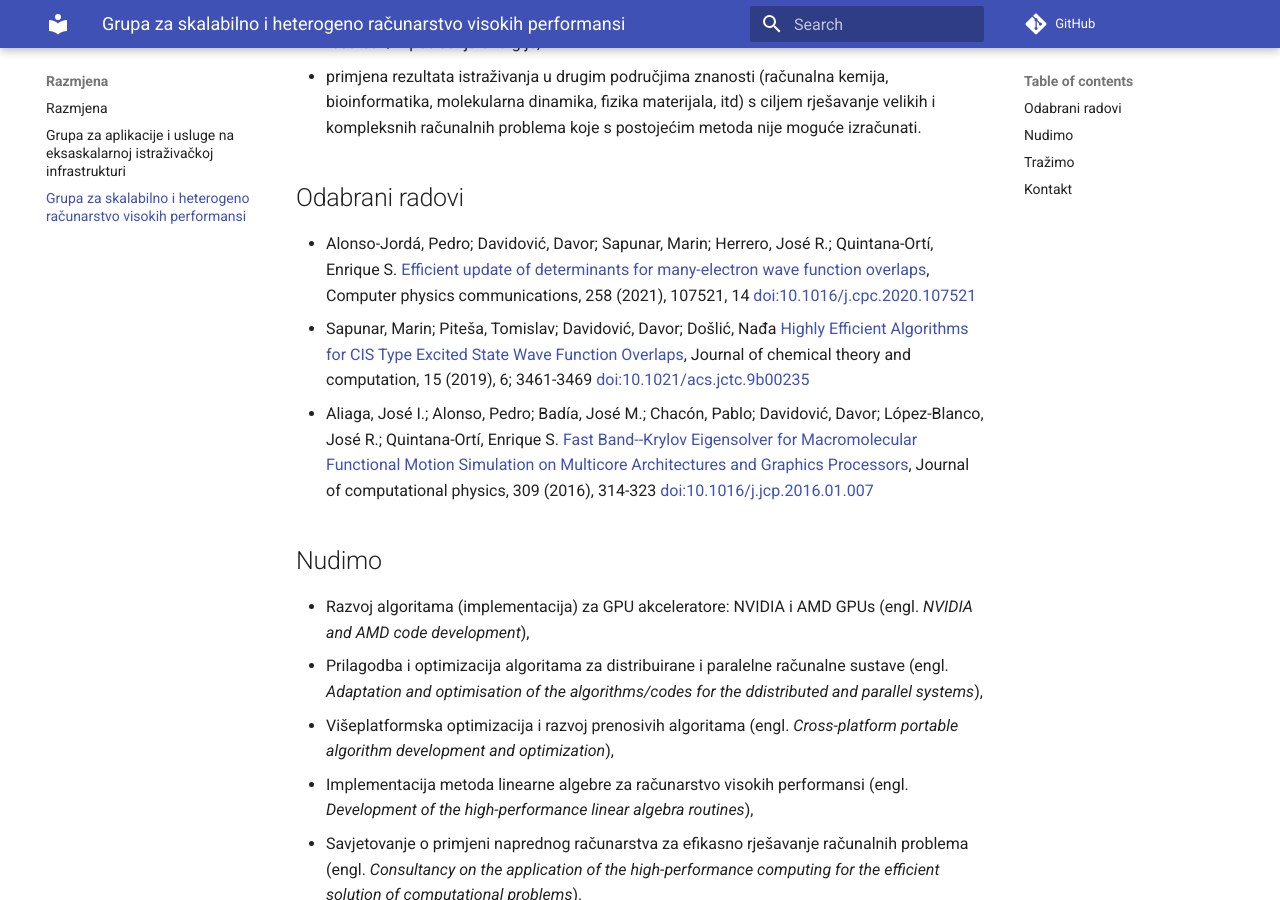
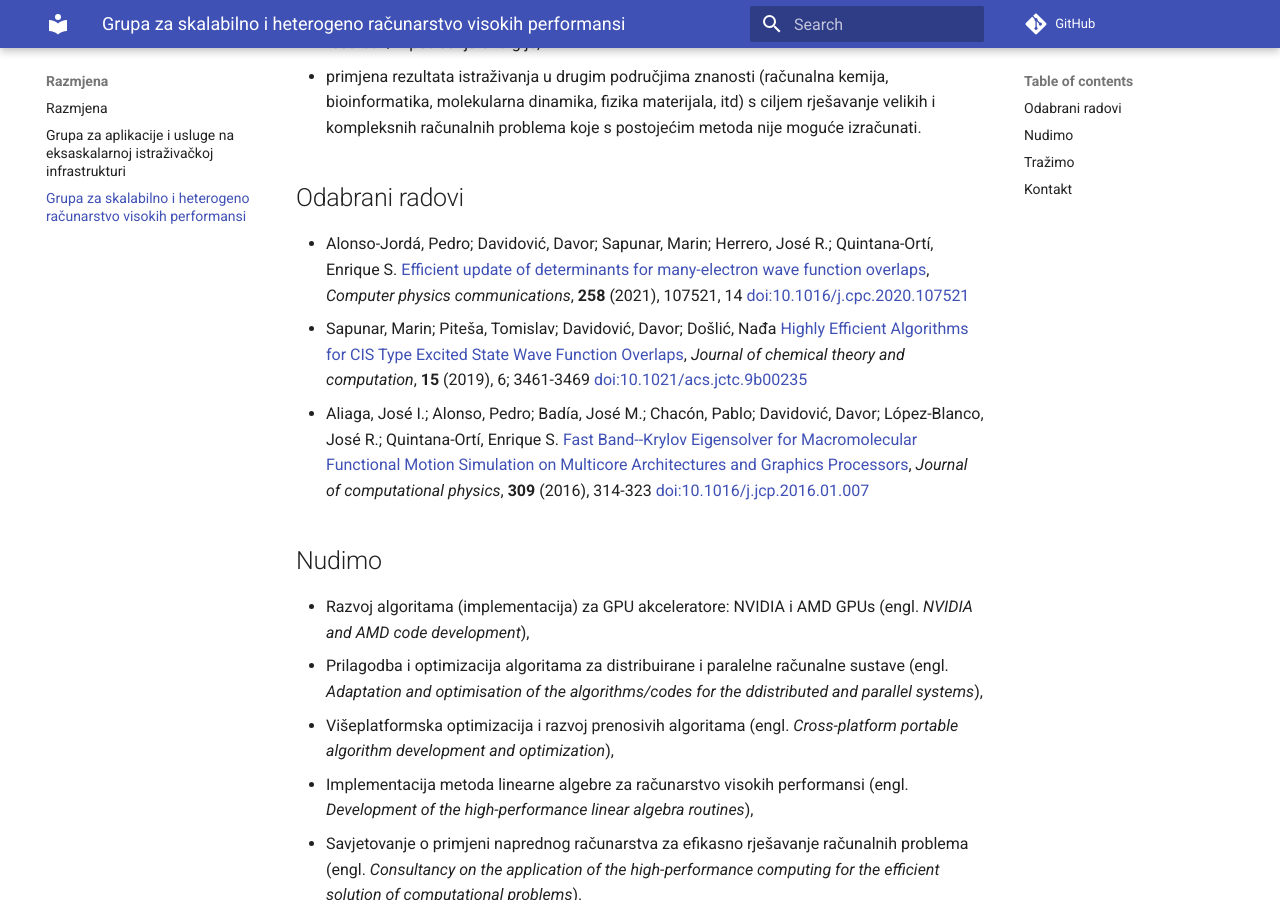
Before and after one commit to razmjena/razmjena.github.io, an MkDocs documentation site: the page built from docs/hybridscale.md, in a window 1280 px wide and 900 px high, scrolled down 638 px. Built offline with MkDocs 1.6.1 and Material for MkDocs 9.7.7, drawn with Linux system fonts in a browser that asks for light colours; comment, search, counter and statistics services are not loaded.

```diff
--- a/docs/hybridscale.md
+++ b/docs/hybridscale.md
@@ -17,9 +17,9 @@ Cilj grupe je razvoj novih te unaprjeđenje postojećih računalnih metoda i alg
 
 ## Odabrani radovi
 
-- Alonso-Jordá, Pedro; Davidović, Davor; Sapunar, Marin; Herrero, José R.; Quintana-Ortí, Enrique S. [Efficient update of determinants for many-electron wave function overlaps](https://www.bib.irb.hr/1098260), Computer physics communications, 258 (2021), 107521, 14 [doi:10.1016/j.cpc.2020.107521](https://doi.org/10.1016/j.cpc.2020.107521)
-- Sapunar, Marin; Piteša, Tomislav; Davidović, Davor; Došlić, Nađa [Highly Efficient Algorithms for CIS Type Excited State Wave Function Overlaps](https://www.bib.irb.hr/1004215), Journal of chemical theory and computation, 15 (2019), 6; 3461-3469 [doi:10.1021/acs.jctc.9b00235](https://doi.org/10.1021/acs.jctc.9b00235)
-- Aliaga, José I.; Alonso, Pedro; Badía, José M.; Chacón, Pablo; Davidović, Davor; López-Blanco, José R.; Quintana-Ortí, Enrique S. [Fast Band--Krylov Eigensolver for Macromolecular Functional Motion Simulation on Multicore Architectures and Graphics Processors](https://www.bib.irb.hr/793409), Journal of computational physics, 309 (2016), 314-323 [doi:10.1016/j.jcp.2016.01.007](https://doi.org/10.1016/j.jcp.2016.01.007)
+- Alonso-Jordá, Pedro; Davidović, Davor; Sapunar, Marin; Herrero, José R.; Quintana-Ortí, Enrique S. [Efficient update of determinants for many-electron wave function overlaps](https://www.bib.irb.hr/1098260), *Computer physics communications*, **258** (2021), 107521, 14 [doi:10.1016/j.cpc.2020.107521](https://doi.org/10.1016/j.cpc.2020.107521)
+- Sapunar, Marin; Piteša, Tomislav; Davidović, Davor; Došlić, Nađa [Highly Efficient Algorithms for CIS Type Excited State Wave Function Overlaps](https://www.bib.irb.hr/1004215), *Journal of chemical theory and computation*, **15** (2019), 6; 3461-3469 [doi:10.1021/acs.jctc.9b00235](https://doi.org/10.1021/acs.jctc.9b00235)
+- Aliaga, José I.; Alonso, Pedro; Badía, José M.; Chacón, Pablo; Davidović, Davor; López-Blanco, José R.; Quintana-Ortí, Enrique S. [Fast Band--Krylov Eigensolver for Macromolecular Functional Motion Simulation on Multicore Architectures and Graphics Processors](https://www.bib.irb.hr/793409), *Journal of computational physics*, **309** (2016), 314-323 [doi:10.1016/j.jcp.2016.01.007](https://doi.org/10.1016/j.jcp.2016.01.007)
 
 ## Nudimo
 
```
Also changed, not shown: docs/gaseri.md (+3 -3 lines).
